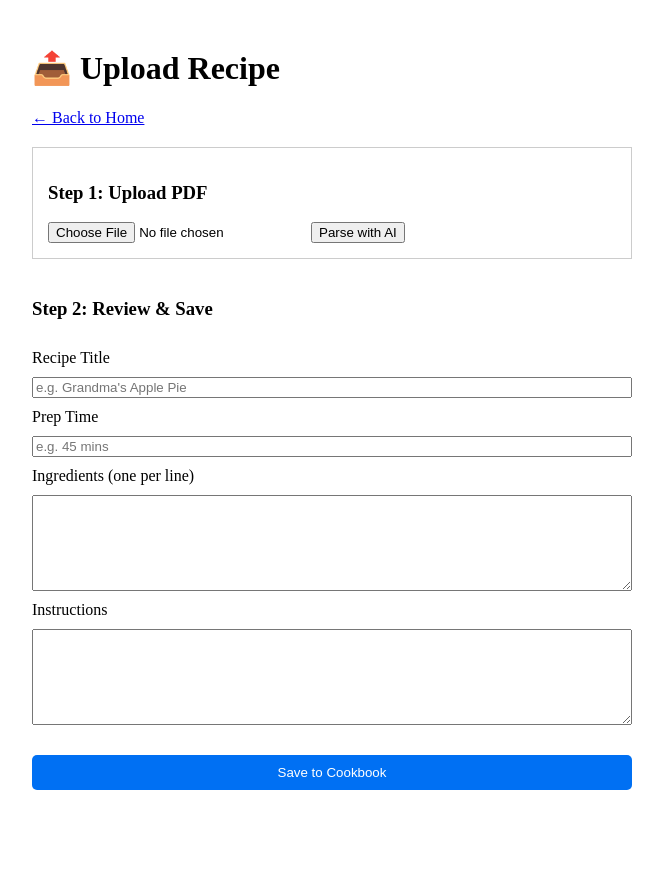
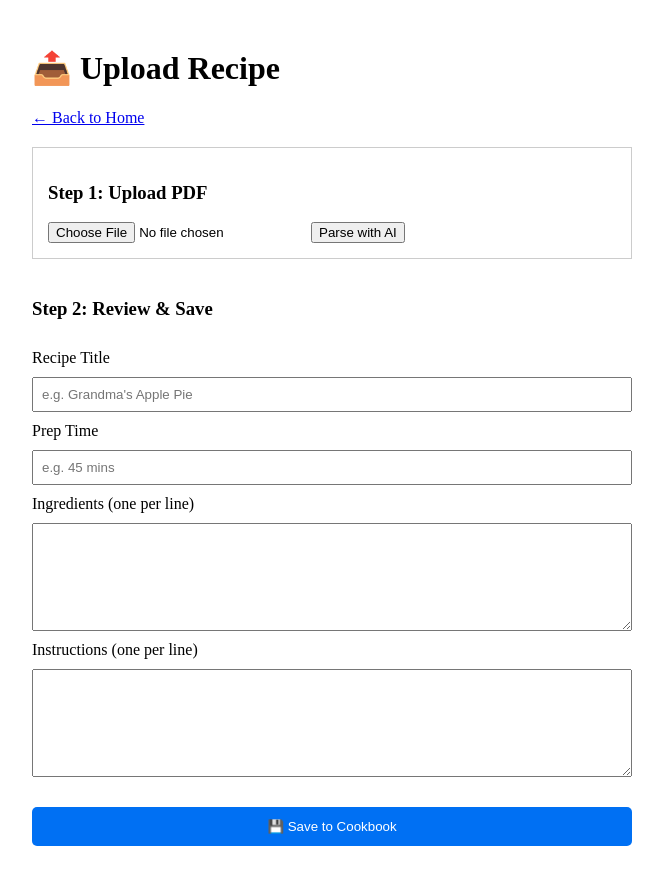
Before and after one commit to rwilliamspbg-ops/My-Recipes, a Next.js app: page /upload in a window 1280 px wide. Shown: the whole page, without its empty margins (308-971 px from the left). Before the commit the page ends 818 px from the top, so only its background shows below. Built offline with nearby package versions, Linux system fonts and the light colour scheme.

Commit message:
Update upload.js

```diff
--- a/pages/upload.js
+++ b/pages/upload.js
@@ -11,6 +11,7 @@ export default function UploadRecipe() {
   const [instructions, setInstructions] = useState('');
   const [prepTime, setPrepTime] = useState('');
 
+  // Step 1: Handle AI PDF Parsing
   const handleSubmit = async (e) => {
     e.preventDefault();
     setUploading(true);
@@ -45,6 +46,44 @@ export default function UploadRecipe() {
     }
   };
 
+  // Step 2: Handle Saving to Database
+  const handleSave = async () => {
+    if (!title) {
+      setMessage('Error: Please enter a recipe title.');
+      return;
+    }
+
+    setUploading(true);
+    try {
+      const response = await fetch('/api/recipes', {
+        method: 'POST',
+        headers: { 'Content-Type': 'application/json' },
+        body: JSON.stringify({
+          title,
+          prepTime,
+          // Split multiline text back into arrays for the DB
+          ingredients: ingredients.split('\n').filter(i => i.trim()),
+          instructions: instructions.split('\n').filter(i => i.trim()),
+        }),
+      });
+
+      if (response.ok) {
+        setMessage('Success! Recipe saved to your cookbook.');
+        // Clear the form
+        setTitle('');
+        setIngredients('');
+        setInstructions('');
+        setPrepTime('');
+      } else {
+        throw new Error('Failed to save');
+      }
+    } catch (_error) {
+      setMessage('Error saving to database.');
+    } finally {
+      setUploading(false);
+    }
+  };
+
   return (
     <div style={{ padding: '20px', maxWidth: '600px', margin: '0 auto' }}>
       <h1>📤 Upload Recipe</h1>
@@ -59,24 +98,64 @@ export default function UploadRecipe() {
           </button>
         </div>
 
-        {message && <p style={{ color: message.includes('Error') ? 'red' : 'green' }}>{message}</p>}
+        {message && (
+          <p style={{ color: message.includes('Error') ? 'red' : 'green', fontWeight: 'bold' }}>
+            {message}
+          </p>
+        )}
 
-        <div style={{ display: 'flex', flexDirection: 'column', gap: '10px' }}>
+        <div style={{ display: 'flex', flexDirection: 'column', gap: '10px', marginTop: '20px' }}>
           <h3>Step 2: Review & Save</h3>
+
           <label>Recipe Title</label>
-          <input type="text" value={title} onChange={(e) => setTitle(e.target.value)} placeholder="e.g. Grandma's Apple Pie" />
+          <input
+            type="text"
+            value={title}
+            onChange={(e) => setTitle(e.target.value)}
+            placeholder="e.g. Grandma's Apple Pie"
+            style={{ padding: '8px' }}
+          />
 
           <label>Prep Time</label>
-          <input type="text" value={prepTime} onChange={(e) => setPrepTime(e.target.value)} placeholder="e.g. 45 mins" />
+          <input
+            type="text"
+            value={prepTime}
+            onChange={(e) => setPrepTime(e.target.value)}
+            placeholder="e.g. 45 mins"
+            style={{ padding: '8px' }}
+          />
 
           <label>Ingredients (one per line)</label>
-          <textarea rows="6" value={ingredients} onChange={(e) => setIngredients(e.target.value)} />
+          <textarea
+            rows="6"
+            value={ingredients}
+            onChange={(e) => setIngredients(e.target.value)}
+            style={{ padding: '8px' }}
+          />
 
-          <label>Instructions</label>
-          <textarea rows="6" value={instructions} onChange={(e) => setInstructions(e.target.value)} />
+          <label>Instructions (one per line)</label>
+          <textarea
+            rows="6"
+            value={instructions}
+            onChange={(e) => setInstructions(e.target.value)}
+            style={{ padding: '8px' }}
+          />
 
-          <button type="button" onClick={() => alert('Save to DB logic goes here!')} style={{ marginTop: '20px', padding: '10px', background: '#0070f3', color: 'white', border: 'none', borderRadius: '5px' }}>
-            Save to Cookbook
+          <button
+            type="button"
+            onClick={handleSave}
+            disabled={uploading}
+            style={{
+              marginTop: '20px',
+              padding: '12px',
+              background: '#0070f3',
+              color: 'white',
+              border: 'none',
+              borderRadius: '5px',
+              cursor: uploading ? 'not-allowed' : 'pointer'
+            }}
+          >
+            {uploading ? 'Saving...' : '💾 Save to Cookbook'}
           </button>
         </div>
       </form>
```
